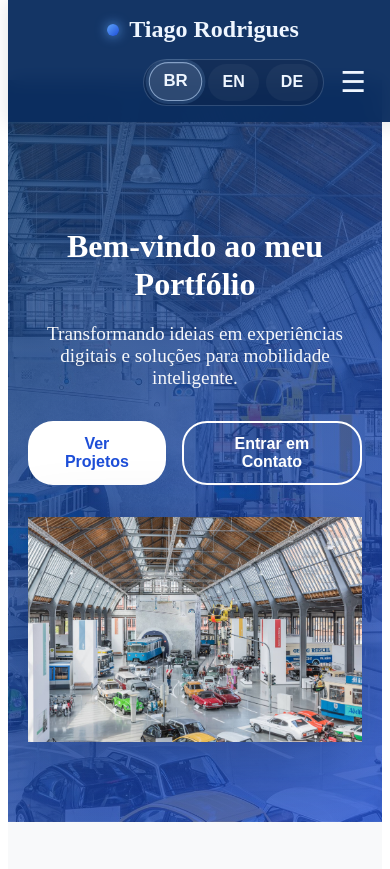
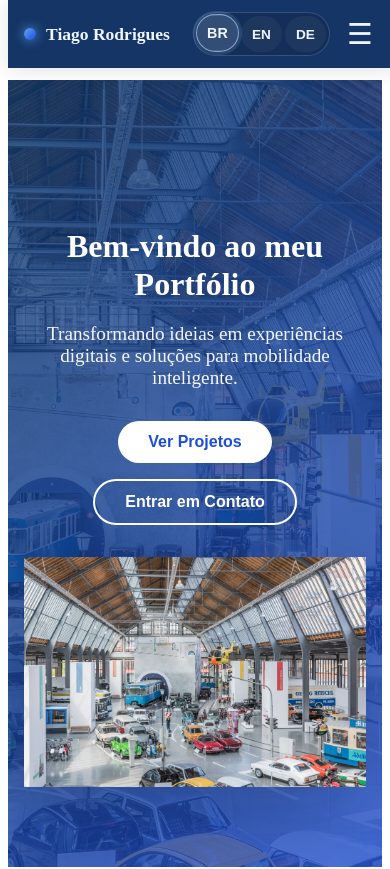
Before and after one commit to TiagoRodrigues-GitH/portfolio-frontend, an Angular app: page / in a window 390 px wide. Shown: the top 869 px of the page. Built offline with nearby package versions, Linux system fonts and the light colour scheme.

Commit message:
Atualiza responsividade e corrige navegacao

```diff
--- a/angular.json
+++ b/angular.json
@@ -78,6 +78,10 @@
         },
         "serve": {
           "builder": "@angular/build:dev-server",
+          "options": {
+            "host": "0.0.0.0",
+            "allowedHosts": ["localhost", "127.0.0.1", "192.168.0.7"]
+          },
           "configurations": {
             "production": {
               "buildTarget": "portfolio-frontend:build:production"
--- a/package.json
+++ b/package.json
@@ -3,7 +3,7 @@
   "version": "0.0.0",
   "scripts": {
     "ng": "ng",
-    "start": "ng serve",
+    "start": "ng serve --host 0.0.0.0",
     "start:proxy": "ng serve --proxy-config proxy.conf.json",
     "build": "ng build",
     "watch": "ng build --watch --configuration development",
--- a/src/app/app-routing.module.ts
+++ b/src/app/app-routing.module.ts
@@ -24,7 +24,7 @@ const routes: Routes = [
 ];
 
 @NgModule({
-  imports: [RouterModule.forRoot(routes)],
+  imports: [RouterModule.forRoot(routes, { scrollPositionRestoration: 'top' })],
   exports: [RouterModule]
 })
 export class AppRoutingModule { }
--- a/src/app/app.component.css
+++ b/src/app/app.component.css
@@ -9,6 +9,7 @@ body {
   line-height: 1.6;
   color: #0f172a;
   background: #f5f9ff;
+  overflow-x: hidden;
 }
 
 .container {
@@ -221,20 +222,38 @@ router-outlet + * {
   }
 }
 
-@media (max-width: 900px) {
+@media (max-width: 768px) {
   .nav-container {
-    flex-wrap: wrap;
-    justify-content: center;
+    min-height: 64px;
+    padding: 0.75rem 1rem;
+    gap: 0.5rem;
   }
 
-  .social-links {
+  .logo {
+    min-width: 0;
+    flex: 1 1 auto;
+    font-size: clamp(1rem, 4.5vw, 1.25rem);
+    white-space: nowrap;
+  }
+
+  .logo-mark {
+    flex: 0 0 auto;
+  }
+
+  .mobile-menu-btn {
+    display: inline-flex;
+    align-items: center;
     justify-content: center;
+    width: 2.75rem;
+    height: 2.75rem;
+    flex: 0 0 2.75rem;
+    padding: 0;
+    border-radius: 0.6rem;
   }
-}
 
-@media (max-width: 768px) {
-  .mobile-menu-btn {
-    display: block;
+  .mobile-menu-btn:hover,
+  .mobile-menu-btn:focus-visible {
+    background: rgba(191, 219, 254, 0.16);
   }
 
   .nav-links {
@@ -244,6 +263,7 @@ router-outlet + * {
     top: 100%;
     left: 0;
     right: 0;
+    z-index: 2;
     background: rgba(11, 45, 95, 0.98);
     flex-direction: column;
     padding: 1rem;
@@ -265,5 +285,33 @@ router-outlet + * {
 
   .language-switcher {
     margin-left: auto;
+    flex: 0 0 auto;
+    gap: 0.2rem;
+    padding: 0.2rem;
+  }
+
+  .language-flag {
+    width: 2.55rem;
+    height: 2.25rem;
+    font-size: 0.85rem;
   }
 }
+
+@media (max-width: 380px) {
+  .nav-container {
+    padding-inline: 0.65rem;
+  }
+
+  .logo {
+    font-size: 0.95rem;
+  }
+
+  .language-flag {
+    width: 2.25rem;
+  }
+
+  .mobile-menu-btn {
+    width: 2.5rem;
+    flex-basis: 2.5rem;
+  }
+}
--- a/src/app/app.component.html
+++ b/src/app/app.component.html
@@ -1,15 +1,15 @@
 <!-- src/app/app.component.html -->
 <nav class="navbar" role="navigation" aria-label="Menu principal">
   <div class="nav-container">
-    <a routerLink="/contact" [queryParams]="{ lang: currentLanguage }" class="logo" aria-label="Página de contato">
+    <a routerLink="/about" [queryParams]="{ lang: currentLanguage }" class="logo" aria-label="Sobre mim" (click)="scrollToTop()">
       <span class="logo-mark"></span> Tiago Rodrigues
     </a>
 
     <div class="nav-links" [class.active]="menuOpen">
-      <a routerLink="/" [queryParams]="{ lang: currentLanguage }" routerLinkActive="active" [routerLinkActiveOptions]="{exact: true}">{{ homeLabel }}</a>
-      <a routerLink="/projects" [queryParams]="{ lang: currentLanguage }" routerLinkActive="active">{{ projectsLabel }}</a>
-      <a routerLink="/contact" [queryParams]="{ lang: currentLanguage }" routerLinkActive="active">{{ contactLabel }}</a>
-      <a routerLink="/about" [queryParams]="{ lang: currentLanguage }" routerLinkActive="active">{{ aboutLabel }}</a>
+      <a routerLink="/" [queryParams]="{ lang: currentLanguage }" routerLinkActive="active" [routerLinkActiveOptions]="{exact: true}" (click)="scrollToTop()">{{ homeLabel }}</a>
+      <a routerLink="/projects" [queryParams]="{ lang: currentLanguage }" routerLinkActive="active" (click)="scrollToTop()">{{ projectsLabel }}</a>
+      <a routerLink="/contact" [queryParams]="{ lang: currentLanguage }" routerLinkActive="active" (click)="scrollToTop()">{{ contactLabel }}</a>
+      <a routerLink="/about" [queryParams]="{ lang: currentLanguage }" routerLinkActive="active" (click)="scrollToTop()">{{ aboutLabel }}</a>
     </div>
 
     <div class="social-links">
@@ -71,11 +71,11 @@
       <div class="footer-section">
         <h3>{{ quickLinksLabel }}</h3>
         <ul>
-          <li><a routerLink="/" [queryParams]="{ lang: currentLanguage }" routerLinkActive="active">{{ homeLabel }}</a></li>
-          <li><a routerLink="/projects" [queryParams]="{ lang: currentLanguage }" routerLinkActive="active">{{ projectsLabel }}</a></li>
-          <li><a routerLink="/contact" [queryParams]="{ lang: currentLanguage }" routerLinkActive="active">{{ contactLabel }}</a></li>
-          <li><a routerLink="/about" [queryParams]="{ lang: currentLanguage }" routerLinkActive="active">{{ aboutLabel }}</a></li>
-          <li><a routerLink="/admin" [queryParams]="{ lang: currentLanguage }" routerLinkActive="active">{{ adminLabel }}</a></li>
+          <li><a routerLink="/" [queryParams]="{ lang: currentLanguage }" routerLinkActive="active" (click)="scrollToTop()">{{ homeLabel }}</a></li>
+          <li><a routerLink="/projects" [queryParams]="{ lang: currentLanguage }" routerLinkActive="active" (click)="scrollToTop()">{{ projectsLabel }}</a></li>
+          <li><a routerLink="/contact" [queryParams]="{ lang: currentLanguage }" routerLinkActive="active" (click)="scrollToTop()">{{ contactLabel }}</a></li>
+          <li><a routerLink="/about" [queryParams]="{ lang: currentLanguage }" routerLinkActive="active" (click)="scrollToTop()">{{ aboutLabel }}</a></li>
+          <li><a routerLink="/admin" [queryParams]="{ lang: currentLanguage }" routerLinkActive="active" (click)="scrollToTop()">{{ adminLabel }}</a></li>
         </ul>
       </div>
       <div class="footer-section">
--- a/src/app/app.component.ts
+++ b/src/app/app.component.ts
@@ -24,6 +24,9 @@ export class AppComponent {
         const urlTree = this.router.parseUrl(event.urlAfterRedirects);
         this.currentLanguage = this.i18n.getLocale(urlTree.queryParams['lang'] ?? null);
         this.menuOpen = false;
+        if (typeof window !== 'undefined') {
+          setTimeout(() => window.scrollTo({ top: 0, left: 0, behavior: 'auto' }), 0);
+        }
       }
     });
   }
@@ -36,6 +39,12 @@ export class AppComponent {
     this.currentLanguage = language;
     const currentPath = this.router.url.split('?')[0] || '/';
     this.router.navigateByUrl(`${currentPath}?lang=${language}`);
+  }
+
+  scrollToTop(): void {
+    if (typeof window !== 'undefined') {
+      setTimeout(() => window.scrollTo({ top: 0, left: 0, behavior: 'auto' }), 0);
+    }
   }
 
   get homeLabel(): string {
--- a/src/app/pages/contact/contact.css
+++ b/src/app/pages/contact/contact.css
@@ -179,6 +179,11 @@
 		padding: 2rem 1rem 3rem;
 	}
 
+	.contact-header,
+	.contact-links {
+		width: 100%;
+	}
+
 	.profile-card,
 	.contact-link-card {
 		grid-template-columns: 1fr;
--- a/src/app/pages/home/home.component.css
+++ b/src/app/pages/home/home.component.css
@@ -547,7 +547,7 @@
   }
 
   .projects-grid {
-    grid-template-columns: 1fr;
+    grid-template-columns: minmax(0, 1fr);
   }
 
   .section-header h2 {
@@ -565,4 +565,22 @@
   .testimonials-grid {
     grid-template-columns: 1fr;
   }
+
+  .hero-section,
+  .stats-section,
+  .authorial-section,
+  .featured-section,
+  .skills-section,
+  .cta-section {
+    padding-inline: 1rem;
+  }
+
+  .hero-buttons {
+    flex-wrap: wrap;
+  }
+
+  .btn-primary,
+  .btn-secondary {
+    max-width: 100%;
+  }
 }
--- a/src/app/pages/home/home.component.ts
+++ b/src/app/pages/home/home.component.ts
@@ -46,13 +46,17 @@ export class HomeComponent implements OnInit {
 
   openProjects(): void {
     this.router.navigate(['/projects'], { queryParams: { lang: this.locale } }).then(() => {
-      setTimeout(() => window.scrollTo({ top: 0, left: 0, behavior: 'auto' }), 0);
+      if (typeof window !== 'undefined') {
+        setTimeout(() => window.scrollTo({ top: 0, left: 0, behavior: 'auto' }), 0);
+      }
     });
   }
 
   openContact(): void {
     this.router.navigate(['/contact'], { queryParams: { lang: this.locale } }).then(() => {
-      setTimeout(() => window.scrollTo({ top: 0, left: 0, behavior: 'auto' }), 0);
+      if (typeof window !== 'undefined') {
+        setTimeout(() => window.scrollTo({ top: 0, left: 0, behavior: 'auto' }), 0);
+      }
     });
   }
 }
--- a/src/app/pages/projects/projects.css
+++ b/src/app/pages/projects/projects.css
@@ -311,6 +311,10 @@
 		grid-template-columns: 1fr;
 	}
 
+	.projects-page {
+		padding-inline: 1rem;
+	}
+
 	.gallery-grid,
 	.project-meta {
 		grid-template-columns: 1fr;
```
